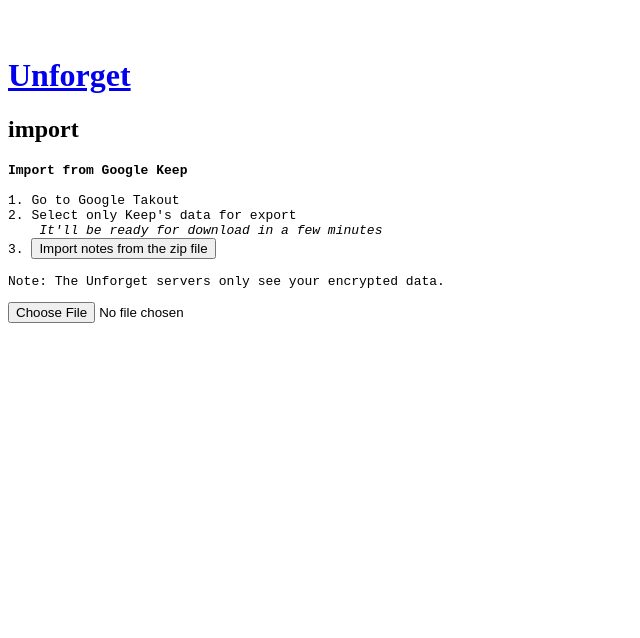
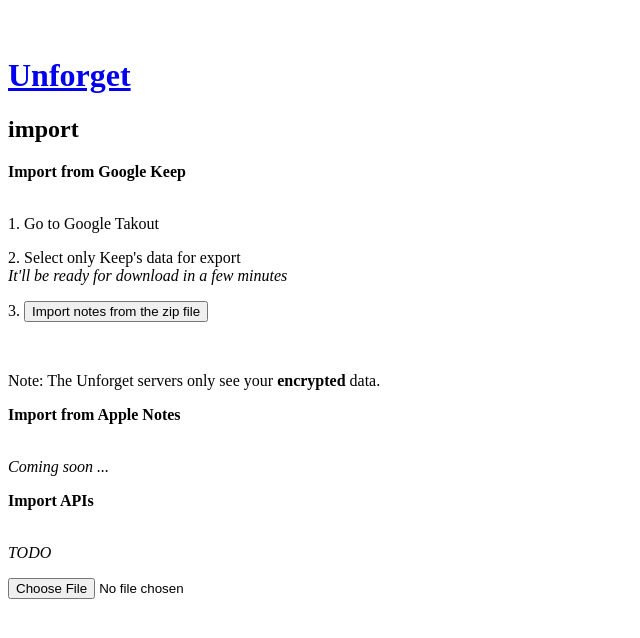
Before and after one commit to computing-den/unforget, a React app: page /import in a window 1280 px wide. Shown: the top 638 px of the page, without its empty margins (0-640 px from the left). Built offline with nearby package versions, Linux system fonts and the light colour scheme; the HTML template or start-up script is replaced by a standard one.

Commit message:
import page improvements

```diff
--- a/src/client/ImportPage.css
+++ b/src/client/ImportPage.css
@@ -20,6 +20,16 @@
   & input[type='file'] {
     display: none;
   }
+
+  .note {
+    .desc {
+      margin-left: 1rem;
+    }
+  }
+
+  /* & button.import { */
+  /*   margin-left: 1rem; */
+  /* } */
 
   /* .page-content { */
   /* display: flex; */
--- a/src/client/ImportPage.tsx
+++ b/src/client/ImportPage.tsx
@@ -63,25 +63,45 @@
         <div className="import-page">
           {!importing && (
             <div className="notes">
-              <pre className="note">
+              <div className="note">
                 <b>Import from Google Keep</b>
                 <br />
                 <br />
-                1. Go to Google Takout
-                <br />
+                <p>1. Go to Google Takout</p>
+                <p>
                   2. Select only Keep's data for export
                   <br />
-                {'    '}
+                  <span className="desc">
                     <i>It'll be ready for download in a few minutes</i>
-                <br />
+                  </span>
+                </p>
+                <p>
                   3.{' '}
                   <button className="import primary" onClick={triggerFileInput}>
                     Import notes from the zip file
                   </button>
+                </p>
+                <br />
+                <p>
+                  Note: The Unforget servers only see your <b>encrypted</b> data.
+                </p>
+              </div>
+              <div className="note">
+                <b>Import from Apple Notes</b>
                 <br />
                 <br />
-                Note: The Unforget servers only see your encrypted data.
-              </pre>
+                <p>
+                  <i>Coming soon ...</i>
+                </p>
+              </div>
+              <div className="note">
+                <b>Import APIs</b>
+                <br />
+                <br />
+                <p>
+                  <i>TODO</i>
+                </p>
+              </div>
             </div>
           )}
           {!importing && <input type="file" name="file" accept="application/zip" onChange={importCb} />}
--- a/src/client/Notes.css
+++ b/src/client/Notes.css
@@ -12,12 +12,15 @@
     padding: 1rem;
     transition: 0.2s background ease-in-out;
     font-family: inherit;
-    white-space: pre-wrap;
     word-break: break-word;
     word-wrap: break-word;
     line-height: 1.5;
     margin: 0;
     position: relative;
+
+    &.prewrap {
+      white-space: pre-wrap;
+    }
 
     &.clickable {
       cursor: pointer;
--- a/src/client/Notes.tsx
+++ b/src/client/Notes.tsx
@@ -93,7 +93,7 @@
   // const bodyLines = hasTitle ? lines.slice(2) : lines;
 
   return (
-    <pre className="note clickable" onMouseDown={onMouseDown} onClick={onClick}>
+    <pre className="note clickable prewrap" onMouseDown={onMouseDown} onClick={onClick}>
       {Boolean(props.note.pinned) && <img className="pin" src={icons.pinFilled} />}
       {lines.map(renderLine)}
     </pre>
```
Lines whose indentation alone changed are shown as unchanged.
